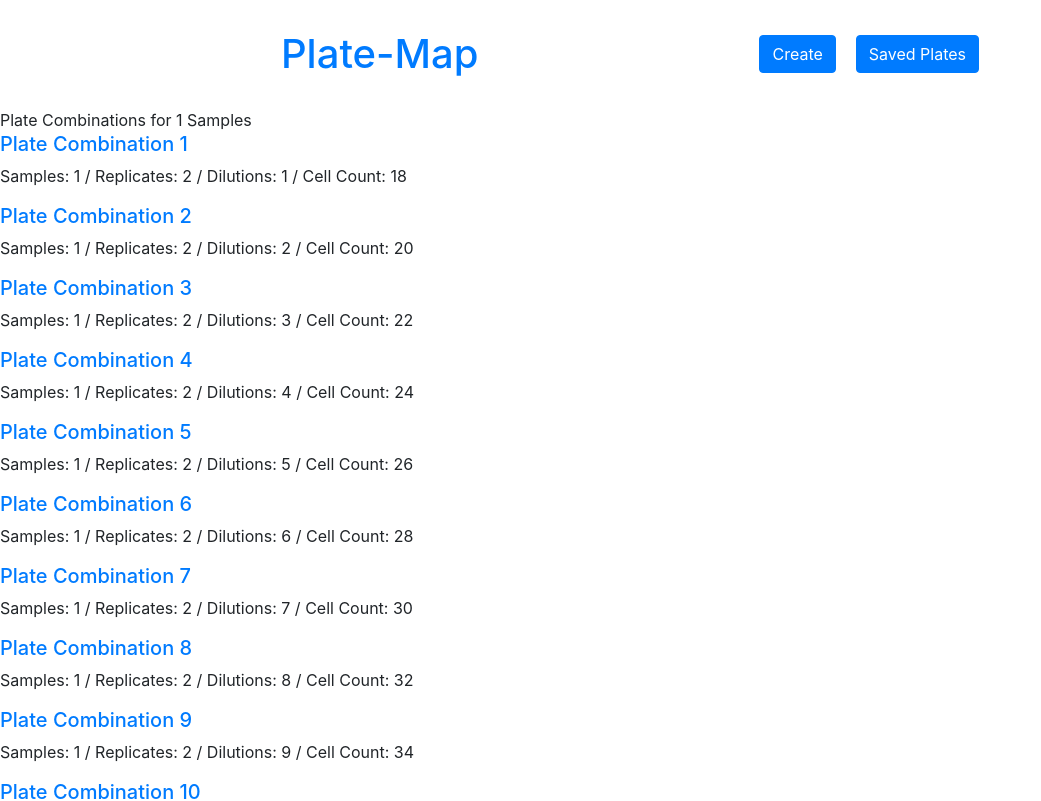
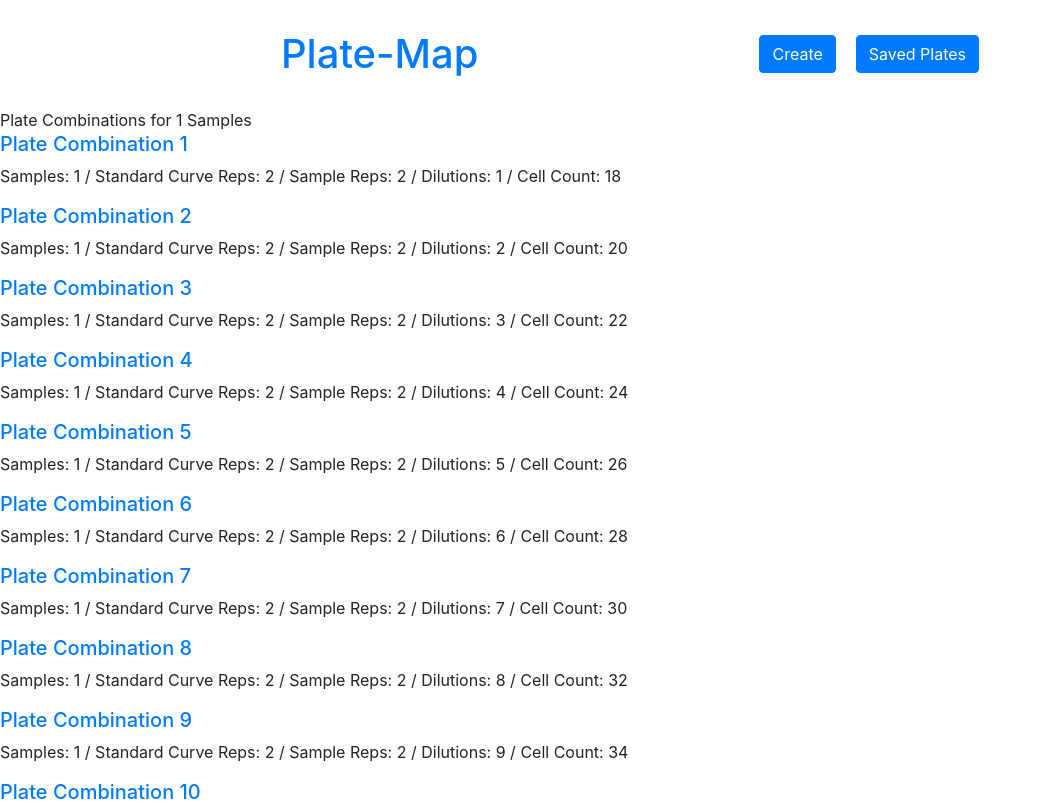
Before and after one commit to mstone89/plate-map-frontend, a React (Create React App) app: page /combos/1 in a window 1280 px wide. Shown: the top 801 px of the page, without its empty margins (0-1041 px from the left). Built offline with nearby package versions, Linux system fonts and the light colour scheme; no server answers.

Commit message:
Update combinations to use either 2x or 3x for standard curve

```diff
--- a/src/components/ViewCombos.js
+++ b/src/components/ViewCombos.js
@@ -12,24 +12,28 @@ class ViewCombos extends Component {
     }
 
     generatePlateCombos = (sampleNum) => {
+        const standards = 8;
         const combos = [];
-        const standards = 8;
+        const standardRepsArray = [2, 3];
         const replicatesArray = [2, 3, 4, 5, 6];
         const dilutionsArray = [1, 2, 3, 4, 5, 6, 7, 8, 9, 10];
+        for (let h = 0; h < standardRepsArray.length; h++) {
             for (let i = 0; i < replicatesArray.length; i++) {
                 for (let j = 0; j < dilutionsArray.length; j++) {
                     let cellCount = 0;
-                let standardReps = standards * replicatesArray[i];
+                    let standardReps = standards * standardRepsArray[h];
                     let sampleReps = sampleNum * replicatesArray[i];
                     let dilutions = sampleReps * dilutionsArray[j];
                     cellCount += standardReps + dilutions;
                     if (cellCount <= 96) {
                         combos.push({
+                            scReps: standardRepsArray[h],
                             replicates: replicatesArray[i],
                             dilutions: dilutionsArray[j],
                             samples: sampleNum,
                             cellCount: cellCount
                         });
+                    }
                 }
             }
         }
@@ -60,7 +64,8 @@ class ViewCombos extends Component {
                                 <Link to={link}><h5>Plate Combination {index + 1}</h5></Link>
                                 <p>
                                     Samples: {combo.samples} /
-                                    Replicates: {combo.replicates} /
+                                    Standard Curve Reps: {combo.scReps} /
+                                    Sample Reps: {combo.replicates} /
                                     Dilutions: {combo.dilutions} /
                                     Cell Count: {combo.cellCount}
                                 </p>
```
Lines whose indentation alone changed are shown as unchanged.
